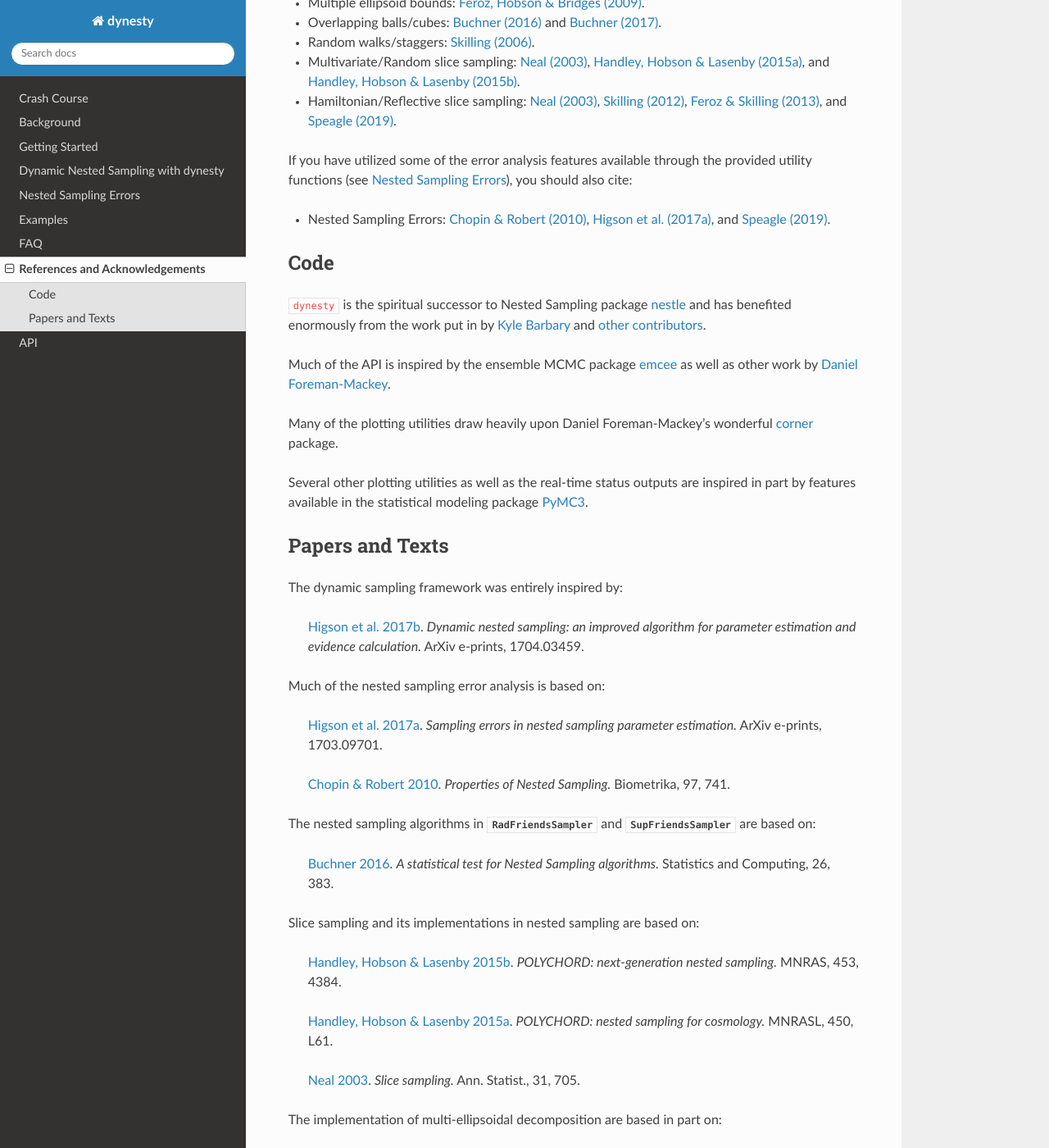
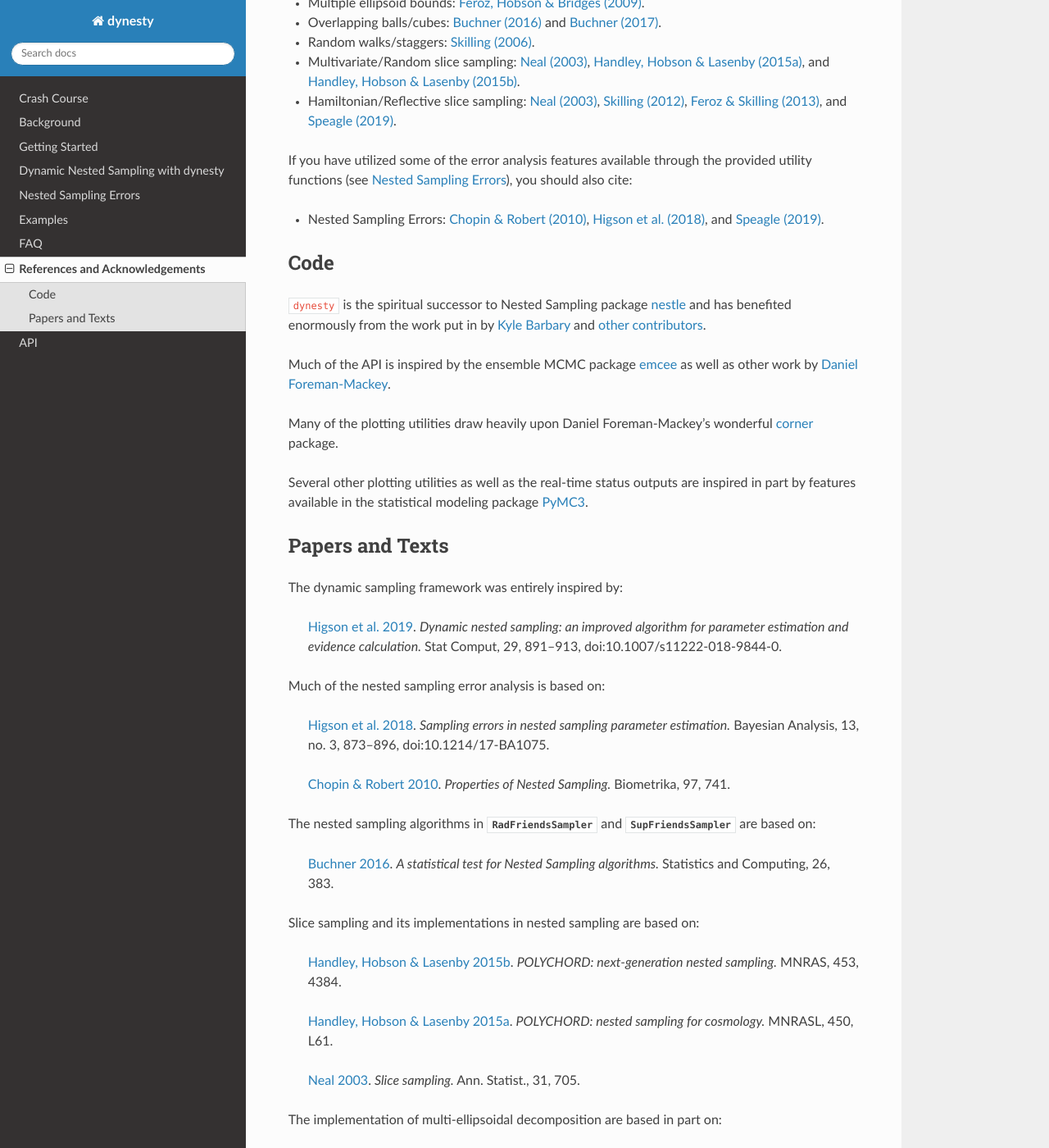
Before and after one commit to joshspeagle/dynesty, a Sphinx documentation site: the page built from docs/source/references.rst, in a window 1280 px wide and 1400 px high, scrolled down 765 px. Shown: the whole window at 82% size. Built offline with Sphinx 7.4.7 and the Read the Docs theme 2.0.0, drawn with Linux system fonts in a browser that asks for light colours; the version number could not be read and is left out; some of the changed text lies outside the part shown.

Commit message:
updating references for some (now published) papers

```diff
--- a/docs/source/index.rst
+++ b/docs/source/index.rst
@@ -62,7 +62,7 @@ Returns the following list of papers that should be cited::
 
     Dynamic Nested Sampling:
     =======================
-    Higson et al. (2017b): ui.adsabs.harvard.edu/abs/2017arXiv170403459H
+    Higson et al. (2019): doi.org/10.1007/s11222-018-9844-0
 
     Bounding Method:
     ===============
@@ -78,8 +78,8 @@ the provided utility functions (see :ref:`Nested Sampling Errors`),
 you should also cite
 `Chopin & Robert (2010)
 <http://ui.adsabs.harvard.edu/abs/2008arXiv0801.3887C>`_,
-`Higson et al. (2017a)
-<http://ui.adsabs.harvard.edu/abs/2017arXiv170309701H>`_,
+`Higson et al. (2018)
+<projecteuclid.org/euclid.ba/1508897094>`_,
 and `Speagle (2019) <https://ui.adsabs.harvard.edu/abs/2019arXiv190402180S>`_.
 
 See :ref:`References and Acknowledgements` for additional details.
--- a/docs/source/references.rst
+++ b/docs/source/references.rst
@@ -26,8 +26,8 @@ If you use the Dynamic Nested Sampling functionality
 (via `DynamicNestedSampler`), this will also include:
 
 * Dynamic Nested Sampling:
-  `Higson et al. (2017b)
-  <http://ui.adsabs.harvard.edu/abs/2017arXiv170403459H>`_.
+  `Higson et al. (2019)
+  <https://doi.org/10.1007/s11222-018-9844-0>`_.
 
 Depending on your specific bounding and sampling options, this may also include
 the following papers:
@@ -68,8 +68,8 @@ you should also cite:
 * Nested Sampling Errors:
   `Chopin & Robert (2010)
   <http://ui.adsabs.harvard.edu/abs/2008arXiv0801.3887C>`_,
-  `Higson et al. (2017a)
-  <http://ui.adsabs.harvard.edu/abs/2017arXiv170309701H>`_, and
+  `Higson et al. (2018)
+  <https://projecteuclid.org/euclid.ba/1508897094>`_, and
   `Speagle (2019)
   <https://ui.adsabs.harvard.edu/abs/2019arXiv190402180S>`_.
 
@@ -98,16 +98,16 @@ Papers and Texts
 
 The dynamic sampling framework was entirely inspired by:
 
-    `Higson et al. 2017b <http://adsabs.harvard.edu/abs/2017arXiv170403459H>`_.
+    `Higson et al. 2019 <https://doi.org/10.1007/s11222-018-9844-0>`_.
     *Dynamic nested sampling: an improved algorithm for parameter estimation
     and evidence calculation.*
-    ArXiv e-prints, 1704.03459.
+    Stat Comput, 29, 891–913, doi:10.1007/s11222-018-9844-0.
 
 Much of the nested sampling error analysis is based on:
 
-    `Higson et al. 2017a <http://adsabs.harvard.edu/abs/2017arXiv170309701H>`_.
+    `Higson et al. 2018 <https://projecteuclid.org/euclid.ba/1508897094>`_.
     *Sampling errors in nested sampling parameter estimation.*
-    ArXiv e-prints, 1703.09701.
+    Bayesian Analysis, 13, no. 3, 873--896, doi:10.1214/17-BA1075.
 
     `Chopin & Robert 2010
     <http://adsabs.harvard.edu/abs/2008arXiv0801.3887C>`_.
```
Also changed, not shown: 1 other file.
